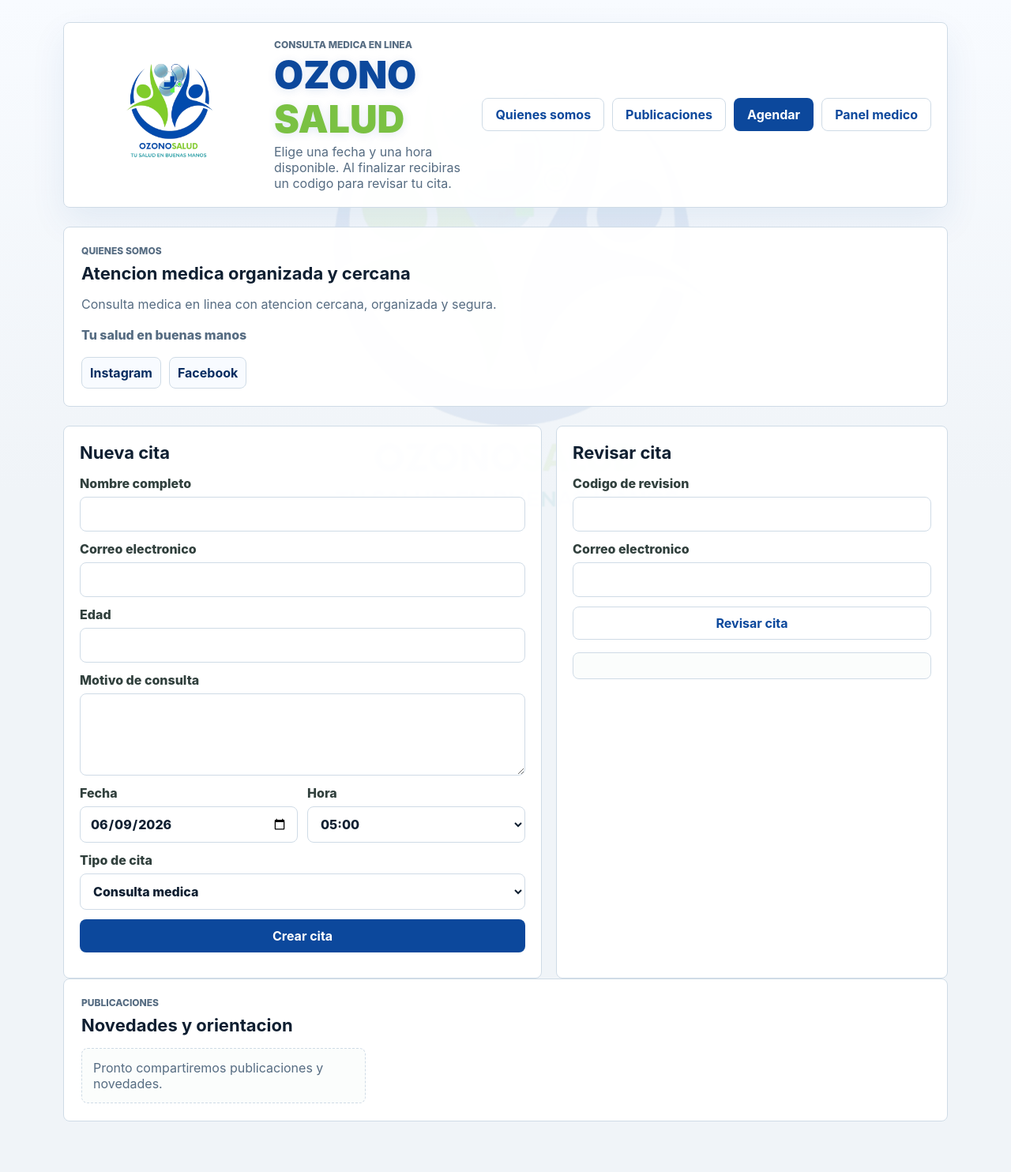
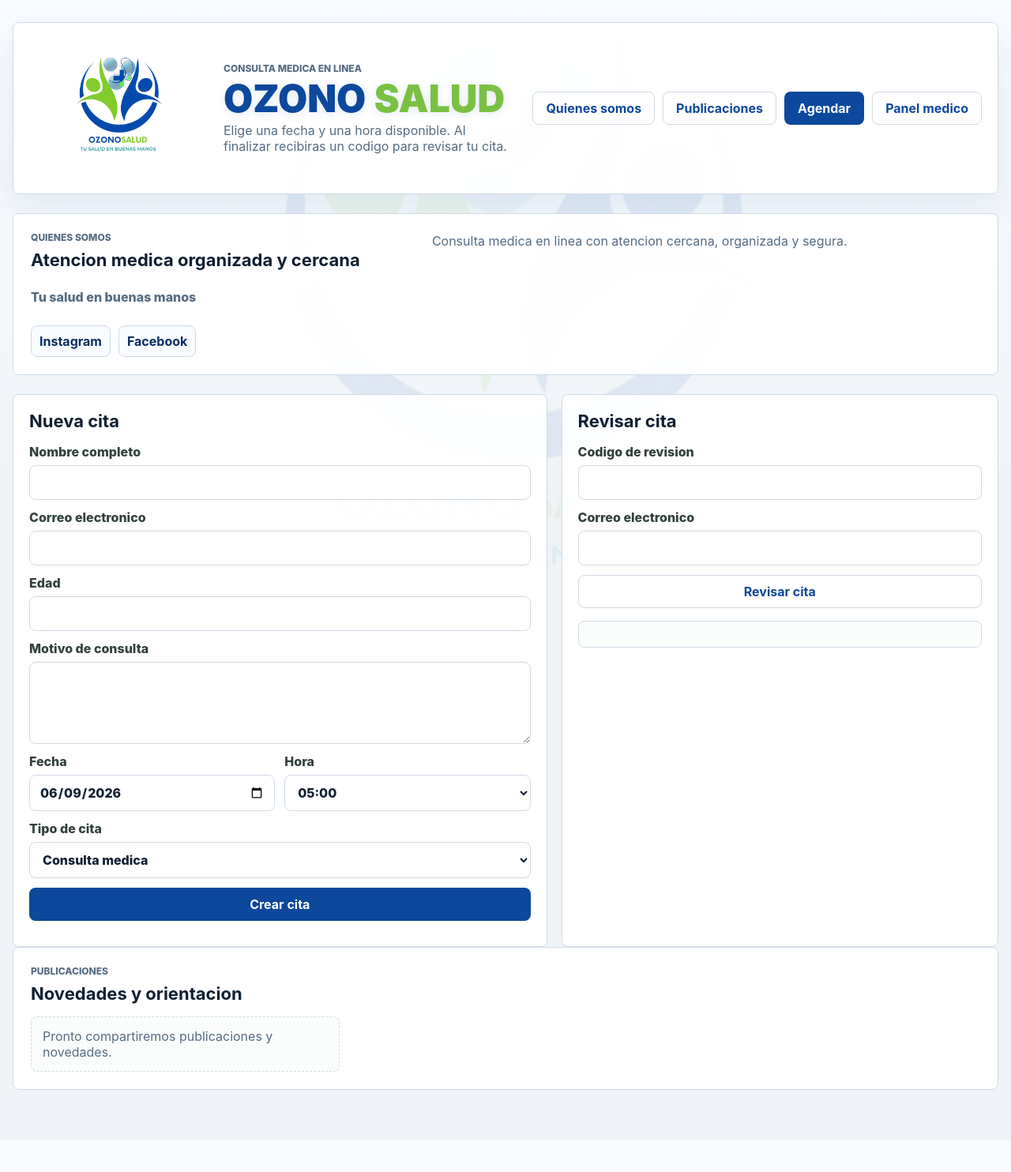
Before and after one commit to ZharickGarcia2005/Ozonosalud, a Django app: page / in a window 1280 px wide. Shown: the whole page at 79% size. After the commit the page ends 1380 px from the top, so only its background shows below. Run offline with Django 5.2, Linux system fonts and the light colour scheme; data comes from the database, SQL or seed files in the repository; data that the repository does not hold is empty.

Commit message:
Widen layout and center watermark

```diff
--- a/static/styles.css
+++ b/static/styles.css
@@ -36,10 +36,10 @@ body::before {
   z-index: 0;
   pointer-events: none;
   background-image: var(--watermark-url, url("/static/receipt-logo.png"));
-  background-position: center;
+  background-position: center 48%;
   background-repeat: no-repeat;
-  background-size: min(62vw, 560px);
-  opacity: 0.07;
+  background-size: min(70vw, 720px);
+  opacity: 0.08;
 }
 
 body > * {
@@ -71,7 +71,7 @@ button {
 }
 
 .public-shell {
-  width: min(1120px, calc(100vw - 32px));
+  width: min(1280px, calc(100vw - 32px));
   margin: 0 auto;
   padding: 28px 0 40px;
 }
@@ -158,8 +158,8 @@ button {
 
 .about-band {
   display: grid;
-  grid-template-columns: 1fr;
-  gap: 14px;
+  grid-template-columns: minmax(260px, 0.7fr) minmax(0, 1fr);
+  gap: 22px;
   align-items: start;
 }
 
@@ -206,7 +206,7 @@ button {
 
 .publication-grid {
   display: grid;
-  grid-template-columns: repeat(auto-fit, minmax(280px, 360px));
+  grid-template-columns: repeat(3, minmax(0, 1fr));
   gap: 14px;
   margin-top: 16px;
 }
--- a/templates/doctor_login.html
+++ b/templates/doctor_login.html
@@ -5,7 +5,7 @@
     <meta charset="utf-8" />
     <meta name="viewport" content="width=device-width, initial-scale=1" />
     <title>Ingreso medico | OZONO SALUD</title>
-    <link rel="stylesheet" href="{% static 'styles.css' %}?v=10" />
+    <link rel="stylesheet" href="{% static 'styles.css' %}?v=11" />
   </head>
   <body class="public-page">
     <main class="auth-shell">
--- a/templates/doctor_panel.html
+++ b/templates/doctor_panel.html
@@ -5,7 +5,7 @@
     <meta charset="utf-8" />
     <meta name="viewport" content="width=device-width, initial-scale=1" />
     <title>Panel medico | OZONO SALUD</title>
-    <link rel="stylesheet" href="{% static 'styles.css' %}?v=10" />
+    <link rel="stylesheet" href="{% static 'styles.css' %}?v=11" />
   </head>
   <body
     class="staff-page"
--- a/templates/index.html
+++ b/templates/index.html
@@ -5,7 +5,7 @@
     <meta charset="utf-8" />
     <meta name="viewport" content="width=device-width, initial-scale=1" />
     <title>OZONO SALUD | Agendar cita</title>
-    <link rel="stylesheet" href="{% static 'styles.css' %}?v=10" />
+    <link rel="stylesheet" href="{% static 'styles.css' %}?v=11" />
   </head>
   <body class="public-page" style="--watermark-url: url('{{ profile.watermark_src }}');">
     <main class="public-shell">
--- a/templates/panel_publication_form.html
+++ b/templates/panel_publication_form.html
@@ -5,7 +5,7 @@
     <meta charset="utf-8" />
     <meta name="viewport" content="width=device-width, initial-scale=1" />
     <title>{{ title }} | OZONO SALUD</title>
-    <link rel="stylesheet" href="{% static 'styles.css' %}?v=10" />
+    <link rel="stylesheet" href="{% static 'styles.css' %}?v=11" />
   </head>
   <body class="staff-page" style="--watermark-url: url('{{ profile.watermark_src }}');">
     <div class="staff-shell">
--- a/templates/panel_publications.html
+++ b/templates/panel_publications.html
@@ -5,7 +5,7 @@
     <meta charset="utf-8" />
     <meta name="viewport" content="width=device-width, initial-scale=1" />
     <title>Publicaciones | OZONO SALUD</title>
-    <link rel="stylesheet" href="{% static 'styles.css' %}?v=10" />
+    <link rel="stylesheet" href="{% static 'styles.css' %}?v=11" />
   </head>
   <body class="staff-page" style="--watermark-url: url('{{ profile.watermark_src }}');">
     <div class="staff-shell">
--- a/templates/panel_site_settings.html
+++ b/templates/panel_site_settings.html
@@ -5,7 +5,7 @@
     <meta charset="utf-8" />
     <meta name="viewport" content="width=device-width, initial-scale=1" />
     <title>Configurar sitio | OZONO SALUD</title>
-    <link rel="stylesheet" href="{% static 'styles.css' %}?v=10" />
+    <link rel="stylesheet" href="{% static 'styles.css' %}?v=11" />
   </head>
   <body class="staff-page" style="--watermark-url: url('{{ profile.watermark_src }}');">
     <div class="staff-shell">
--- a/templates/publication_detail.html
+++ b/templates/publication_detail.html
@@ -5,7 +5,7 @@
     <meta charset="utf-8" />
     <meta name="viewport" content="width=device-width, initial-scale=1" />
     <title>{{ publication.title }} | OZONO SALUD</title>
-    <link rel="stylesheet" href="{% static 'styles.css' %}?v=10" />
+    <link rel="stylesheet" href="{% static 'styles.css' %}?v=11" />
   </head>
   <body class="public-page" style="--watermark-url: url('{{ profile.watermark_src }}');">
     <main class="public-shell">
```
